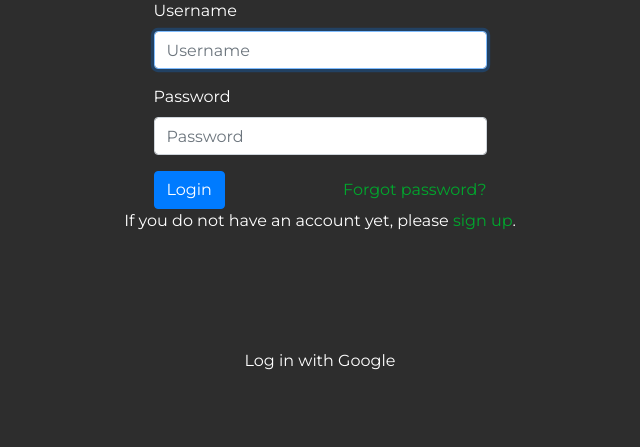
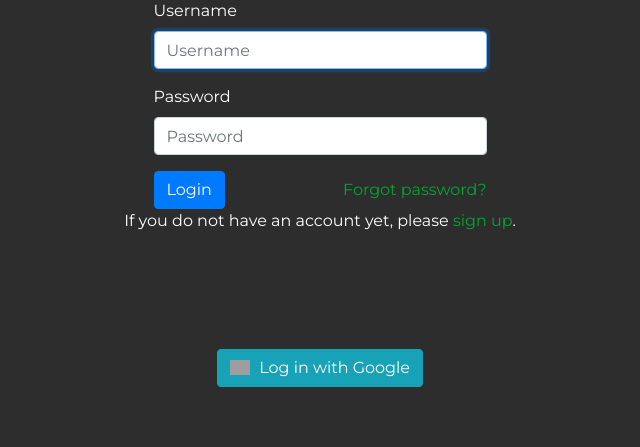
Before and after one commit to marcelkawski/match-predictor, a Django app: page /accounts/login/ in a window 1280 px wide. Shown: the part 256-703 px from the top of the page, without its empty margins (320-960 px from the left). Run offline with Django 3.2, Linux system fonts and the light colour scheme; some libraries are stand-ins or nearby versions; grey boxes are pictures that could not be loaded.

Commit message:
Add button with Google logo to log in using Google account

```diff
--- a/accounts/templates/accounts/login.html
+++ b/accounts/templates/accounts/login.html
@@ -25,7 +25,10 @@
     <p id="signup-info">If you do not have an account yet, please <a class="default-anchor" href=
         "{% url 'accounts:signup' %}">sign up</a>.</p>
     <div class="d-flex justify-content-center google-login">
-      <a href="{% provider_login_url 'google' %}">Log in with Google</a>
+      <a href="{% provider_login_url 'google' %}" class="btn btn-info" role="button" style="text-transform:none">
+        <img width="20px" alt="Google sign-in" src="https://upload.wikimedia.org/wikipedia/commons/thumb/5/53/Google_%22G%22_Logo.svg/512px-Google_%22G%22_Logo.svg.png" />
+        Log in with Google
+      </a>
     </div>
 
   </div>
```
